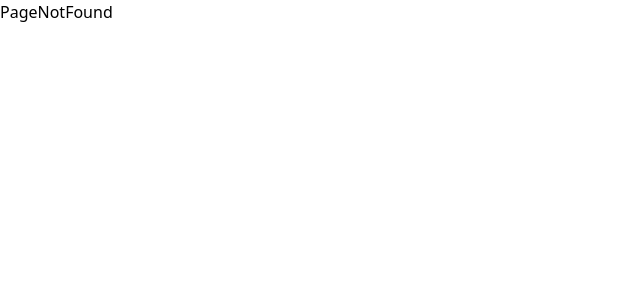
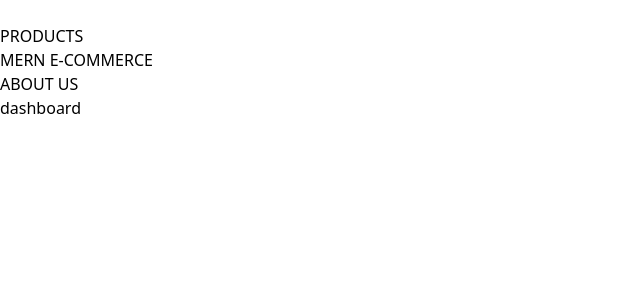
Before and after one commit to itsteatv/mern-ecommerce, a React (Vite) app in the folder client/: page /dashboard in a window 1280 px wide. Shown: the top 300 px of the page, without its empty margins (0-640 px from the left). Built offline with nearby package versions, Linux system fonts and the light colour scheme.

Commit message:
routing updated

```diff
--- a/client/src/App.tsx
+++ b/client/src/App.tsx
@@ -1,6 +1,8 @@
 import { QueryClient, QueryClientProvider } from "@tanstack/react-query";
 import { ReactQueryDevtools } from "@tanstack/react-query-devtools";
 import { BrowserRouter, Navigate, Route, Routes } from "react-router-dom";
+import AppLayout from "./components/UI/AppLayout";
+import PageNotFound from "./components/UI/PageNotFound";
 function App() {
   const queryClient = new QueryClient({
     defaultOptions: {
@@ -16,13 +18,14 @@ function App() {
       <ReactQueryDevtools initialIsOpen={false} />
       <BrowserRouter>
         <Routes>
-          <Route element={<p>AppLayout</p>}>
-            <Route index element={<Navigate replace to="products" />} />
+          <Route element={<AppLayout />}>
+            <Route index element={<Navigate replace to="dashboard" />} />
+            <Route path="dashboard" element={<p>dashboard</p>} />
             <Route path="products" element={<p>products</p>} />
             <Route path="products/:productsId" element={<p>productsId</p>} />
           </Route>
 
-          <Route path="*" element={<p>PageNotFound</p>} />
+          <Route path="*" element={<PageNotFound />} />
         </Routes>
       </BrowserRouter>
     </QueryClientProvider>
```
